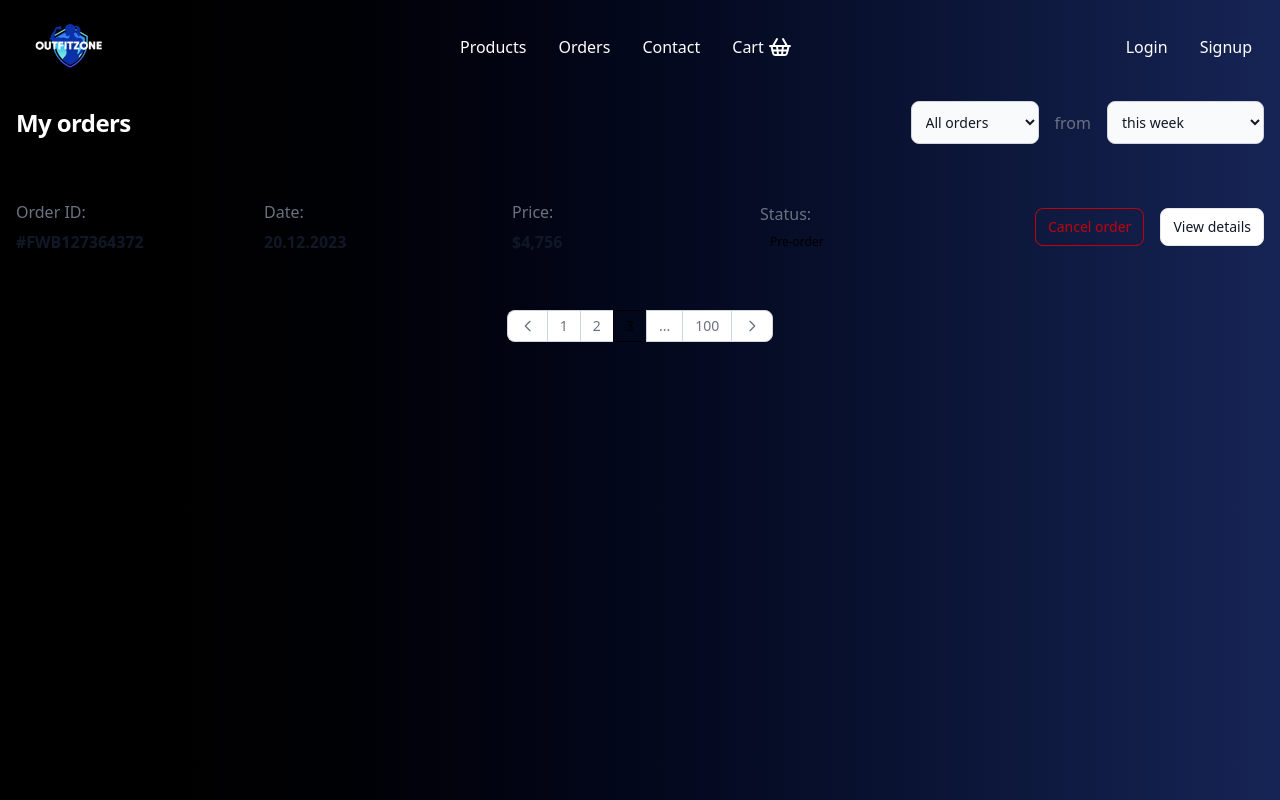
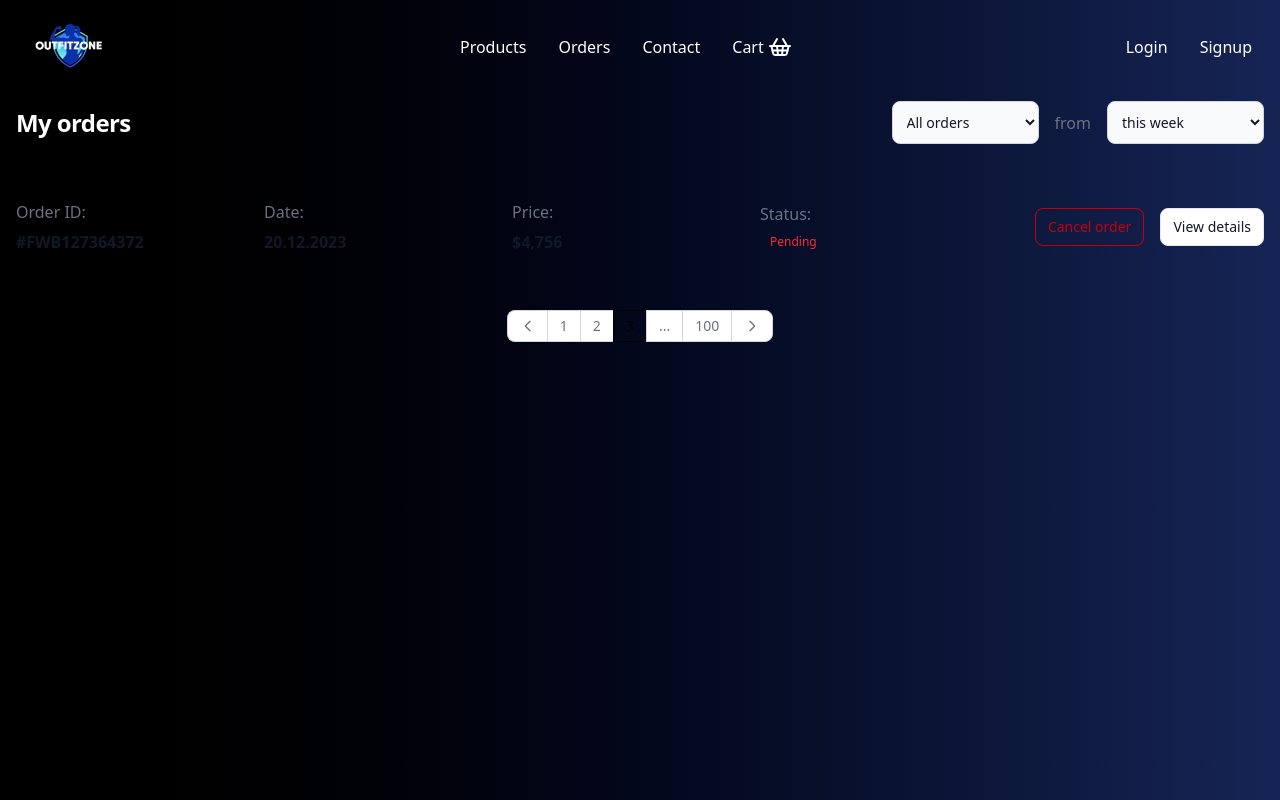
Before and after one commit to haroonwebs/199tube-app-frontend, a Next.js app: page /orders in a window 1280 px wide. Shown: the top 800 px of the page. Built offline with nearby package versions, Linux system fonts and the light colour scheme; no server answers.

Commit message:
minor change

```diff
--- a/app/orders/page.tsx
+++ b/app/orders/page.tsx
@@ -21,10 +21,16 @@ const orders = () => {
                   className="block w-full min-w-32 rounded-lg border border-gray-300 bg-gray-50 p-2.5 text-sm text-gray-900 focus:border-primary-500 focus:ring-primary-500 dark:border-gray-600 dark:bg-gray-700 dark:text-white dark:placeholder:text-gray-400 dark:focus:border-primary-500 dark:focus:ring-primary-500"
                 >
                   <option>All orders</option>
-                  <option value="pre-order">Pre-order</option>
-                  <option value="transit">In transit</option>
-                  <option value="confirmed">Confirmed</option>
-                  <option value="cancelled">Cancelled</option>
+                  <option value="pre-order">Pending</option>
+                  <option value="transit">Confirmed</option>
+                  <option value="confirmed">Processing</option>
+                  <option value="cancelled">Out for Delivery</option>
+                  <option value="pre-order">Delivered</option>
+                  <option value="transit">Completed</option>
+                  <option value="confirmed">Cancelled</option>
+                  <option value="cancelled">Returned</option>
+                  <option value="pre-order">Failed Delivery</option>
+                  <option value="transit">On Hold</option>
                 </select>
               </div>
 
@@ -90,8 +96,8 @@ const orders = () => {
                   <dt className="text-base font-medium text-gray-500 dark:text-gray-400">
                     Status:
                   </dt>
-                  <dd className="me-2 mt-1.5 inline-flex items-center rounded  px-2.5 py-0.5 text-xs font-medium  ">
-                    Pre-order
+                  <dd className="me-2 mt-1.5 inline-flex items-center rounded  px-2.5 py-0.5 text-xs font-medium text-red-500 ">
+                    Pending
                   </dd>
                 </dl>
 
```
